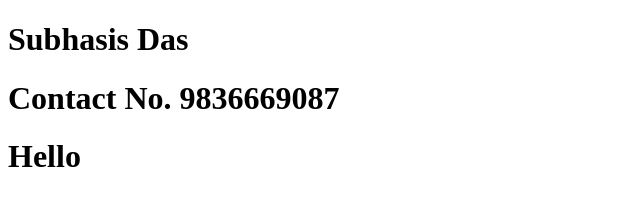
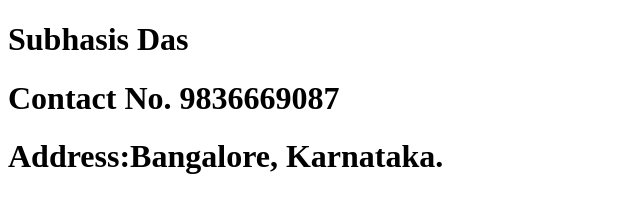
Before and after one commit to FrothOS/Git_Tutorial, a plain HTML site: page contact.html in a window 1280 px wide. Shown: the whole page, without its empty margins (0-640 px from the left). Drawn offline with Linux system fonts and the light colour scheme.

Commit message:
Added address to contact page

```diff
--- a/contact.html
+++ b/contact.html
@@ -9,6 +9,6 @@
 <body>
     <h1>Subhasis Das</h1>
     <h1>Contact No. 9836669087</h1>
-    <h1>Hello</h1>
+    <h1>Address:Bangalore, Karnataka.</h1>
 </body>
 </html>
```
